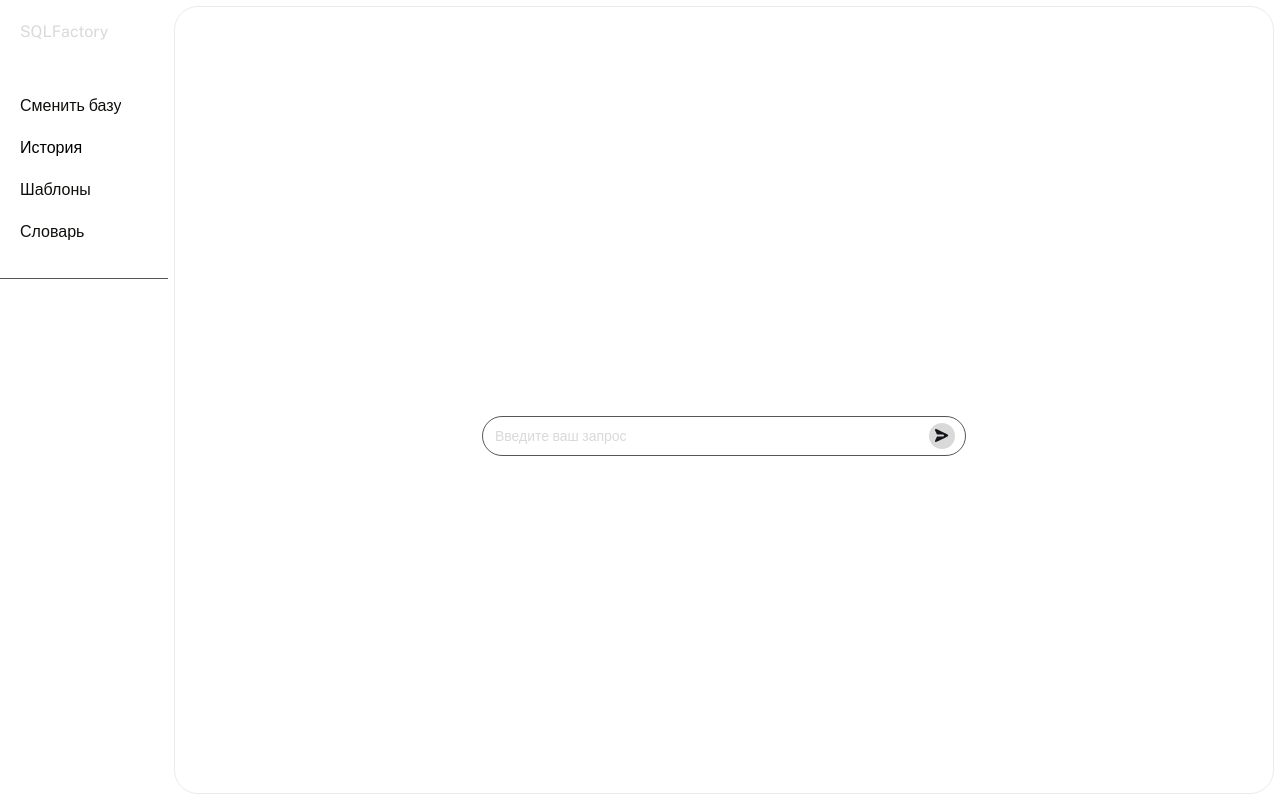
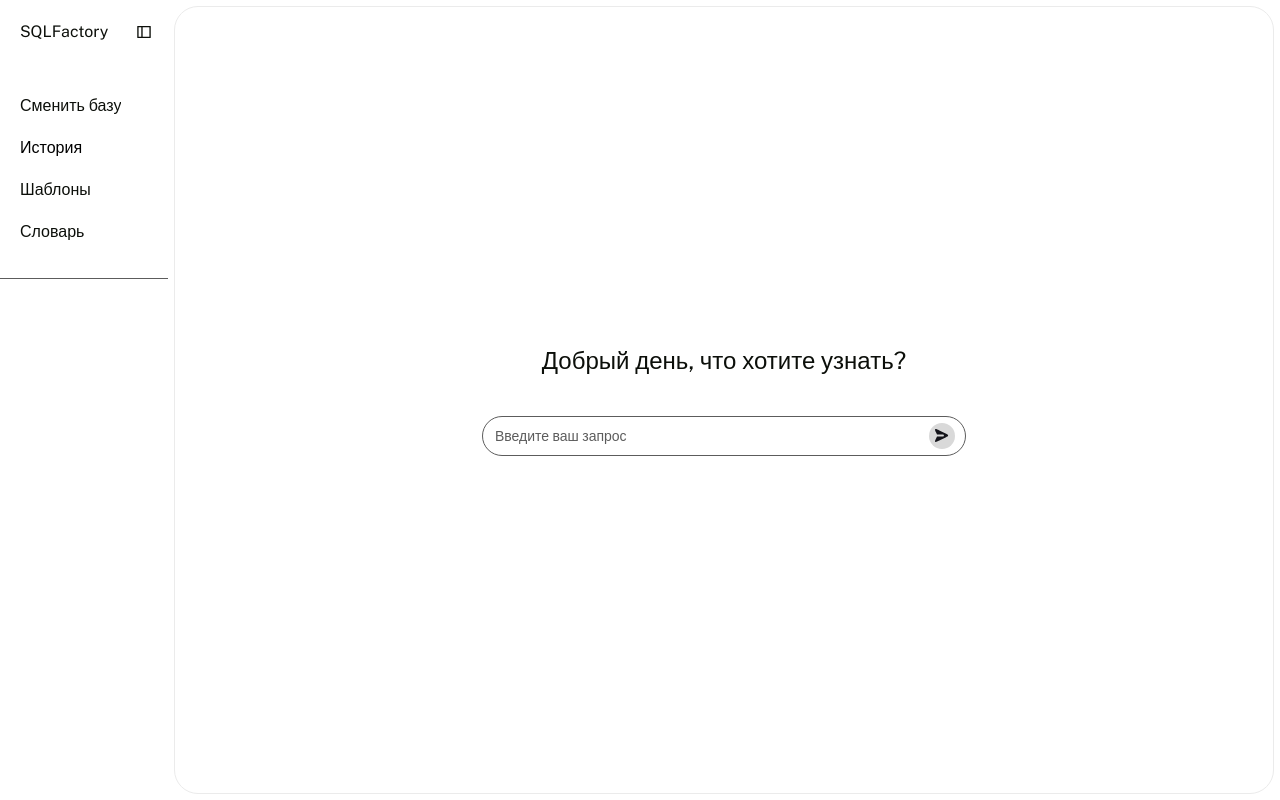
Before and after one commit to K1butsujiMuzan/sql-factory-mpit, a Next.js app: page /1/chat in a window 1280 px wide. Built offline with nearby package versions, Linux system fonts and the light colour scheme.

Commit message:
feat[sidebar]: fix theme schema, add api for main page, fix colors

```diff
--- a/src/components/Aside/Aside.tsx
+++ b/src/components/Aside/Aside.tsx
@@ -92,19 +92,14 @@ const Aside = ({ dbId }: Props) => {
 
 	return (
 		<>
-			<div
-				inert={isOpen}
-				className={cn('absolute top-5 left-5 transition duration-300', {
-					'pointer-events-none opacity-0': isOpen,
-					'pointer-events-auto opacity-100': !isOpen
-				})}
-			>
-				<AsideToggleButton
-					onClick={onToggleIsOpen}
-					isOpen={isOpen}
-					className={'px-3'}
-				/>
-			</div>
+			<AsideToggleButton
+				disabled={isOpen}
+				onClick={onToggleIsOpen}
+				isOpen={isOpen}
+				className={
+					'px-3 rounded-20 border border-gray-100 absolute top-5 left-5 transition duration-300'
+				}
+			/>
 			<aside
 				onTransitionEnd={handleTransitionEnd}
 				onTransitionStart={handleTransitionStart}
--- a/src/components/Aside/AsideToggleButton.tsx
+++ b/src/components/Aside/AsideToggleButton.tsx
@@ -4,15 +4,17 @@ interface Props {
 	onClick: () => void
 	isOpen: boolean
 	className?: string
+	disabled?: boolean
 }
 
-const AsideToggleButton = ({ onClick, isOpen, className }: Props) => {
+const AsideToggleButton = ({ onClick, isOpen, className, disabled }: Props) => {
 	return (
 		<button
+			disabled={disabled}
 			onClick={onClick}
-			className={cn('p-0.75 rounded-full', className, {
-				'text-white': isOpen,
-				'text-dark-menu bg-white': !isOpen
+			className={cn('p-0.75 rounded-full text-dark-menu', className, {
+				'': isOpen,
+				'': !isOpen
 			})}
 			type={'button'}
 		>
--- a/src/components/Input/Input.tsx
+++ b/src/components/Input/Input.tsx
@@ -15,7 +15,7 @@ const Input = ({ label, inputId, className, ...rest }: Props) => {
 			</label>
 			<input
 				className={cn(
-					'[appearance:textfield] [&::-webkit-outer-spin-button]:appearance-none [&::-webkit-inner-spin-button]:appearance-none text-sm placeholder:text-gray-light outline-none text-gray-light w-full',
+					'[appearance:textfield] [&::-webkit-outer-spin-button]:appearance-none [&::-webkit-inner-spin-button]:appearance-none text-sm placeholder:text-gray-main outline-none text-gray-main w-full',
 					className
 				)}
 				placeholder={label}
--- a/src/components/LinkForm/LinkForm.tsx
+++ b/src/components/LinkForm/LinkForm.tsx
@@ -39,7 +39,7 @@ const LinkForm = () => {
 			return
 		}
 
-		const formData = new FormData()
+		const formData = new URLSearchParams()
 
 		formData.append('host', data.host)
 		formData.append('port', data.port.toString())
@@ -53,18 +53,25 @@ const LinkForm = () => {
 				method: 'POST',
 				body: formData,
 				headers: {
-					authorization: `Bearer ${process.env.TEST_BEARER}`
+					'Content-Type': 'application/x-www-form-urlencoded',
+					authorization: `Bearer eyJhbGciOiJIUzUxMiIsInR5cCI6IkpXVCJ9.eyJleHBpcmVzIjoxNzc2OTQ0NzI5LCJpZCI6MX0.CB7Z7gm06MRsmCSFJ49Aat27sUsTqb_cYNipI-v_TRRepi11XeA1MyqPVZ8ffAahNEkomgQ3w3ENJeY7PgiGyA`
 				}
 			})
-
-			console.log('dsfdsf')
 
 			if (!response.ok) {
 				setError('dbType', { message: 'ошибка подключения к бд' })
 				return
 			}
 
-			const serverData: { id: string } = await response.json()
+			const serverData: { id: string } | { error: string } =
+				await response.json()
+
+			if ('error' in serverData) {
+				setError('dbType', { message: serverData.error })
+				return
+			}
+
+			console.log(serverData)
 		} catch (error) {
 			console.error(error)
 			setError('dbType', { message: 'что-то пошло не так...' })
--- a/src/components/Logo/Logo.tsx
+++ b/src/components/Logo/Logo.tsx
@@ -7,10 +7,7 @@ interface Props {
 
 const Logo = ({ dbId }: Props) => {
 	return (
-		<Link
-			href={dbId ? PAGES.CHAT(dbId) : PAGES.MAIN}
-			className={'text-gray-light'}
-		>
+		<Link href={dbId ? PAGES.CHAT(dbId) : PAGES.MAIN} className={''}>
 			SQLFactory
 		</Link>
 	)
--- a/src/components/RequestSection/RequestSection.tsx
+++ b/src/components/RequestSection/RequestSection.tsx
@@ -10,7 +10,7 @@ const RequestSection = ({ text, children, className }: Props) => {
 	return (
 		<section
 			className={cn(
-				'text-white flex flex-col gap-10 max-w-71.5 w-full items-center text-center',
+				'text-dark-menu flex flex-col gap-10 max-w-71.5 w-full items-center text-center',
 				className
 			)}
 		>
--- a/src/components/Select/Select.tsx
+++ b/src/components/Select/Select.tsx
@@ -18,7 +18,7 @@ const Select = ({ list, selectId, selectLabel, ...rest }: Props) => {
 				{...rest}
 				id={selectId}
 				className={
-					'peer cursor-pointer appearance-none text-sm text-gray-light outline-none w-full border border-gray-main rounded-20 px-3 py-2.5'
+					'peer cursor-pointer appearance-none text-sm text-gray-main outline-none w-full border border-gray-main rounded-20 px-3 py-2.5'
 				}
 			>
 				{list.map(({ text, value }, index) => (
--- a/src/styles/index.css
+++ b/src/styles/index.css
@@ -3,13 +3,14 @@
 
 @theme {
 	--color-dark: #14141a;
+
 	--color-accent: #1daf61;
-	--color-accent-light: #b7b1e9;
+	--color-accent-light: #1daf61;
+	--color-error: #fb3748;
 	--color-dark-menu: #0c0f0a;
-	--color-gray-main: #535657;
+	--color-gray-main: #5c5c5c;
+	--color-gray-100: #ebebeb;
 	--color-gray-light: #d9d9d9;
-	--color-error: #6b6b6b;
-	--color-gray-100: #ebebeb;
 
 	--radius-20: 1.25rem;
 	--font-public-sans: var(--font-public-sans);
```
